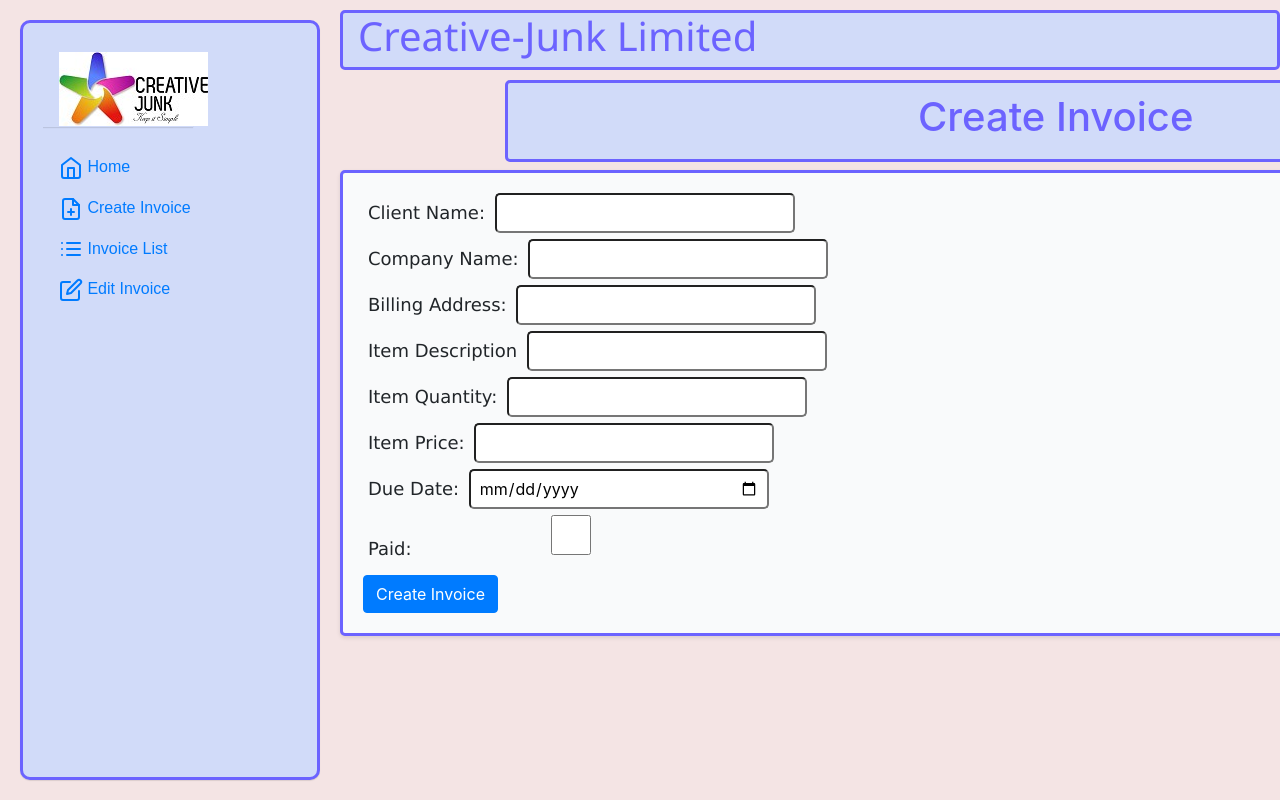
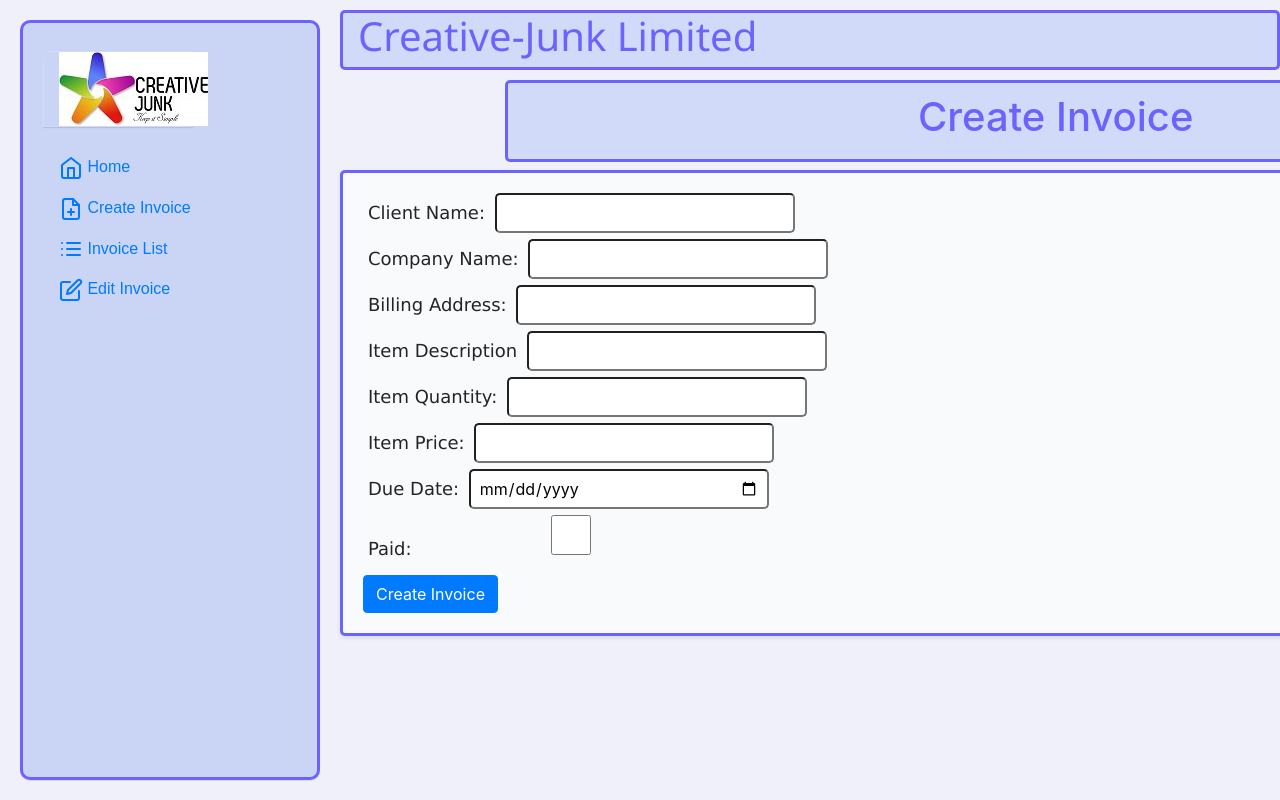
Before and after one commit to allan-nganga/django_invoice_generator, a Django app: page /create/ in a window 1280 px wide; the page is wider, and only the part inside the window is pictured. Run offline with Django 5.2, Linux system fonts and the light colour scheme; some libraries are stand-ins or nearby versions.

Commit message:
Fixed background colour

```diff
--- a/invoicing_app/views.py
+++ b/invoicing_app/views.py
@@ -71,14 +71,14 @@ def generate_invoice_pdf(request, invoice_id):
 
 # invoice generate function
 def create_invoice(request):
-    context = {'page_title':'Create Invoice'}
+    # context = {'page_title':'Create Invoice'}
     if request.method == 'POST':
         form = InvoiceForm(request.POST)
         if form.is_valid():
             invoice = form.save()
             return redirect('invoicing_app:invoice_detail', invoice_id=invoice.id)
         else:
-            return render(request, 'invoice/create_invoice.html', {'form': form}, context)
+            return render(request, 'invoice/create_invoice.html', {'form': form})
 
     else:
         # if the form is invalid, render the form again with validation errors
--- a/login/static/invoice/dash.css
+++ b/login/static/invoice/dash.css
@@ -1,7 +1,7 @@
 body {
     margin: 0;
     display: flex;
-    background-color: #f4e4e4;
+    background-color: #f0f0fa;
 }
 /* Sidebar styles */
 .sidebar {
@@ -11,7 +11,7 @@ body {
     box-shadow: inset -1px 0 0 rgba(0, 0, 0, 0.1);
     border-radius: 10px;
     width: 300px;
-    background-color: #d1dbf9;
+    background-color: #cad5f5;
     padding: 20px;
     box-shadow: 0 1px 1px rgba(0, 0, 0, 0.1);
     height: 95vh;
--- a/login/templates/base.html
+++ b/login/templates/base.html
@@ -3,7 +3,7 @@
     <head>
         <meta charset="UTF-8">
         <meta name="viewport" content="width=device-width, initial-scale=1.0">
-        <title>Job card system</title>
+        <title>Invoicing system</title>
         <link rel="preconnect" href="https://fonts.googleapis.com">
         <link rel="preconnect" href="https://fonts.gstatic.com" crossorigin>
         <link href="https://fonts.googleapis.com/css2?family=Mulish:wght@400;700&display=swap" rel="stylesheet">
```
Also changed, not shown: README.md, db.sqlite3.
